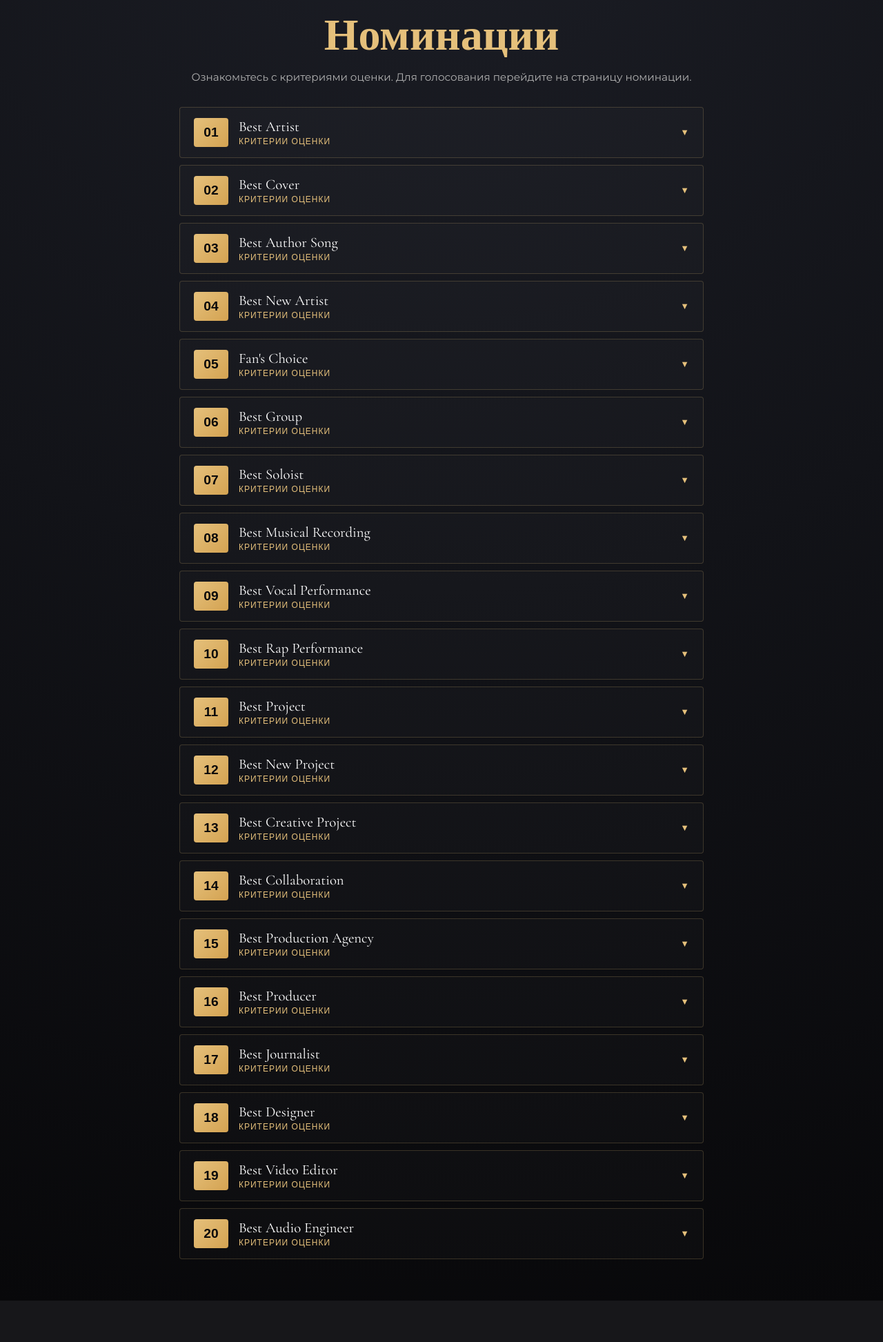
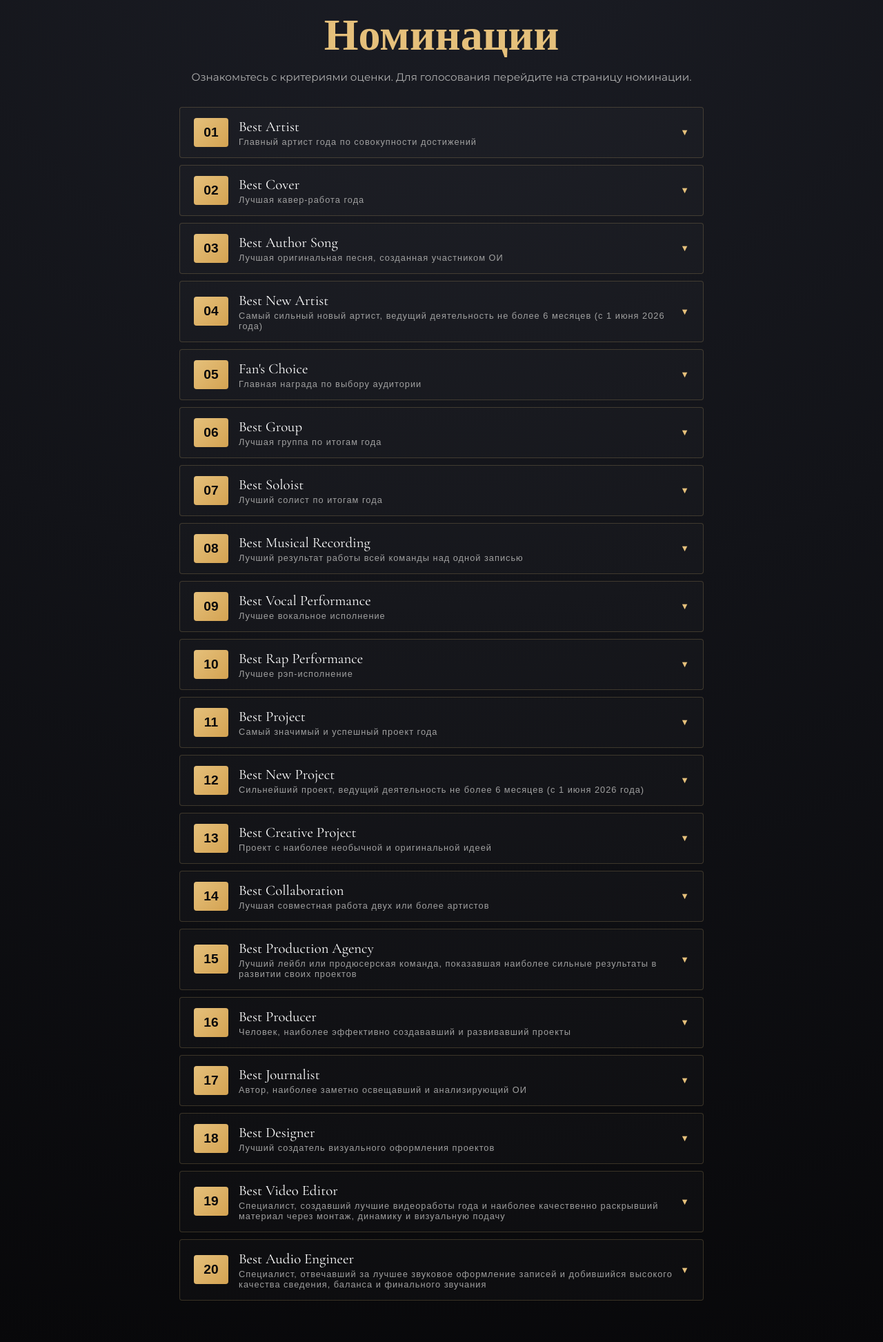
Before and after one commit to kkqumii/gayo-awards, a Flask app: page /nominations in a window 1280 px wide. Shown: the part 273-2218 px from the top of the page at 69% size. Before the commit the page ends 2158 px from the top, so only its background shows below. Run offline with Flask 3, Linux system fonts and the light colour scheme.

Commit message:
Update nominations.html

```diff
--- a/templates/nominations.html
+++ b/templates/nominations.html
@@ -7,53 +7,35 @@
     </div>
 
     <div class="accordion-container">
-        {% for nom, artists in nominations.items() %}
+        {% for nom, data in nominations.items() %}
         <div class="accordion-item">
-            <!-- Заголовок (кнопка для раскрытия) -->
             <button class="accordion-header" onclick="toggleAccordion(this)">
                 <div style="display: flex; align-items: center; gap: 15px;">
-                    <!-- Номер номинации (01, 02 и т.д.) -->
                     <div class="nom-number">{{ "%02d" | format(loop.index) }}</div>
                     <div style="text-align: left;">
-                        <!-- Английское название (основное) -->
                         <span class="nom-title">{{ nom }}</span>
-                        <!-- Русский перевод-подпись (можно добавить вручную или через словарь) -->
-                        <span class="nom-subtitle">Критерии оценки</span>
+                        <!-- Выводим описание номинации -->
+                        <span class="nom-subtitle" style="text-transform: none; color: #a0a0a0; font-size: 0.8rem;">{{ data.desc }}</span>
                     </div>
                 </div>
                 <span class="icon">▼</span>
             </button>
 
-            <!-- Выпадающее содержимое -->
             <div class="accordion-content">
                 <div class="criteria-list">
                     <p class="criteria-title">Критерии оценки:</p>
 
+                    <!-- Цикл по критериям -->
+                    {% for crit_name, percent in data.criteria %}
                     <div class="criteria-row">
                         <div class="criteria-labels">
-                            <span>Оценка жюри</span>
-                            <span class="percent">40%</span>
+                            <span>{{ crit_name }}</span>
+                            <span class="percent">{{ percent }}%</span>
                         </div>
-                        <div class="progress-bar"><div class="progress-fill" style="width: 40%;"></div></div>
+                        <div class="progress-bar"><div class="progress-fill" style="width: {{ percent }}%;"></div></div>
                     </div>
+                    {% endfor %}
 
-                    <div class="criteria-row">
-                        <div class="criteria-labels">
-                            <span>Вовлеченность аудитории</span>
-                            <span class="percent">30%</span>
-                        </div>
-                        <div class="progress-bar"><div class="progress-fill" style="width: 30%;"></div></div>
-                    </div>
-
-                    <div class="criteria-row">
-                        <div class="criteria-labels">
-                            <span>Голосование фанатов</span>
-                            <span class="percent">30%</span>
-                        </div>
-                        <div class="progress-bar"><div class="progress-fill" style="width: 30%;"></div></div>
-                    </div>
-
-                    <!-- Кнопка перехода на страницу голосования -->
                     <a href="/vote/{{ nom }}" class="btn-goto-vote">Перейти к голосованию</a>
                 </div>
             </div>
```
